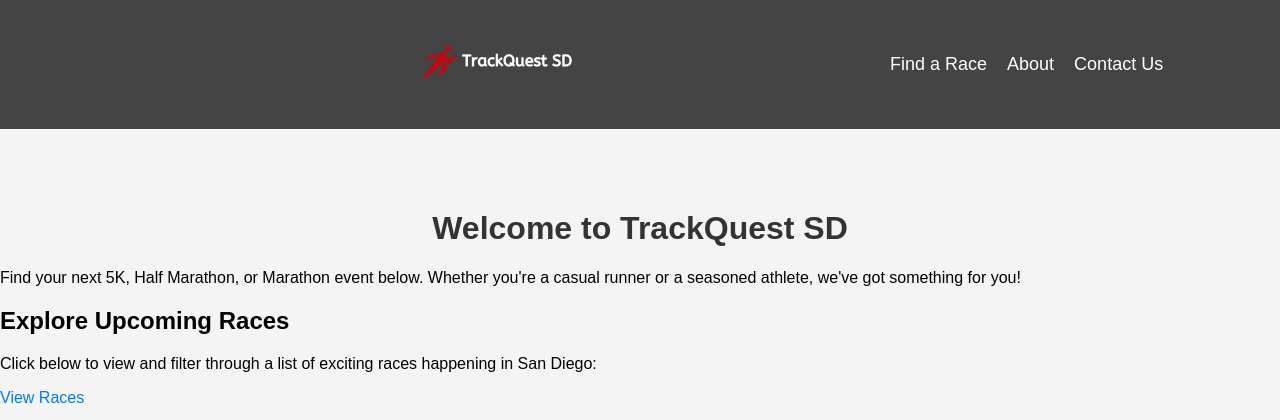
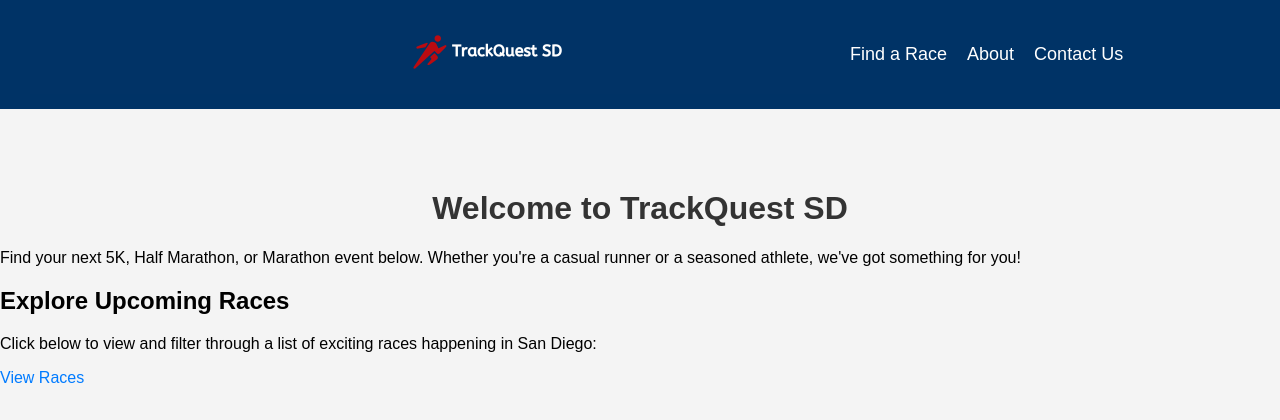
Before and after one commit to akonisanchez/track-quest, a Flask app: page / in a window 1280 px wide. Shown: the top 420 px of the page. Run offline with Flask 3, Linux system fonts and the light colour scheme.

Commit message:
Changed logo background, spacing between logo in header

```diff
--- a/static/style.css
+++ b/static/style.css
@@ -46,7 +46,7 @@ a {
 
 /* Navigation Bar Styles */
 header {
-    background-color: #444;
+    background-color: #003366;
     padding: 10px 0;
 }
 
@@ -72,9 +72,10 @@ header {
 /* Logo styling */
 .nav-list img {
     height: 84px;
-    margin-right: 20px;
+    margin-right: 0px;
     background-color: #444;
-    padding: 10px;
+    padding: 0;
+    border: none;
 }
 
 /* Adjusting logo position */
```
Also changed, not shown: static/TrackQuest_Logo_v1.png, 2 other files.
